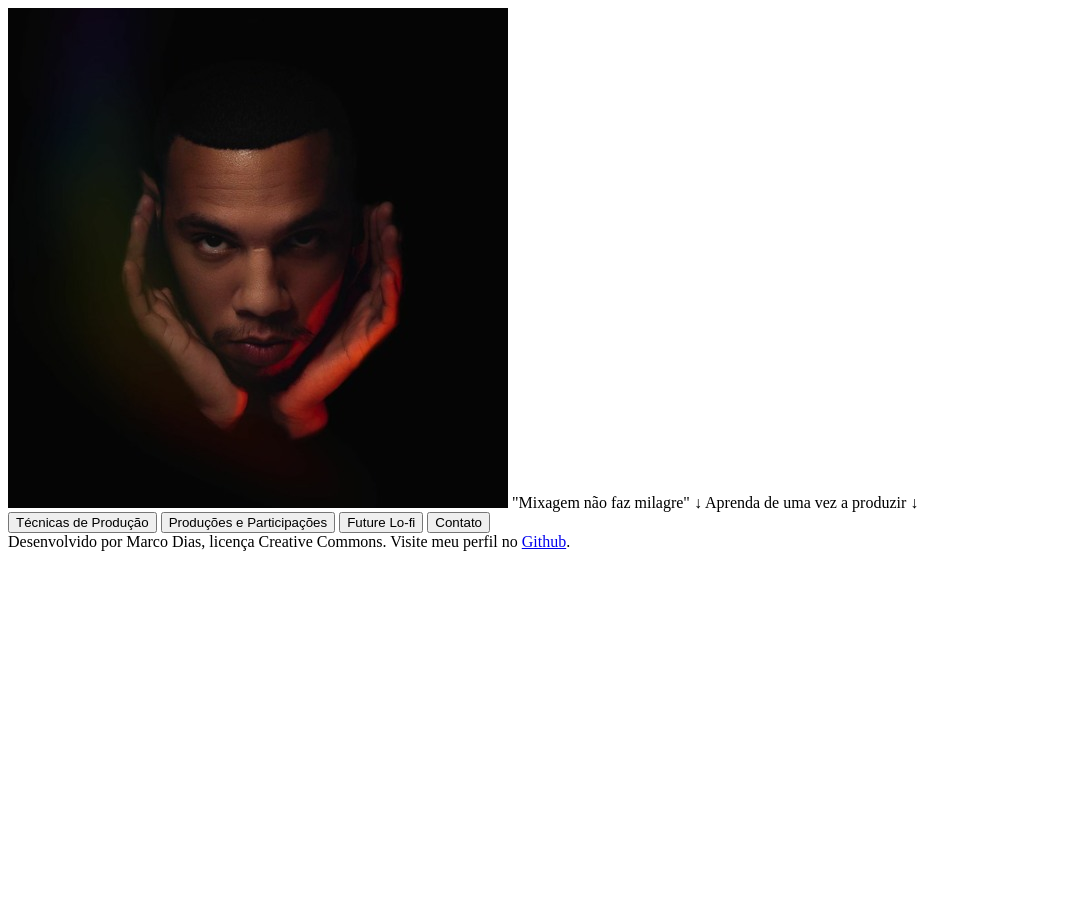
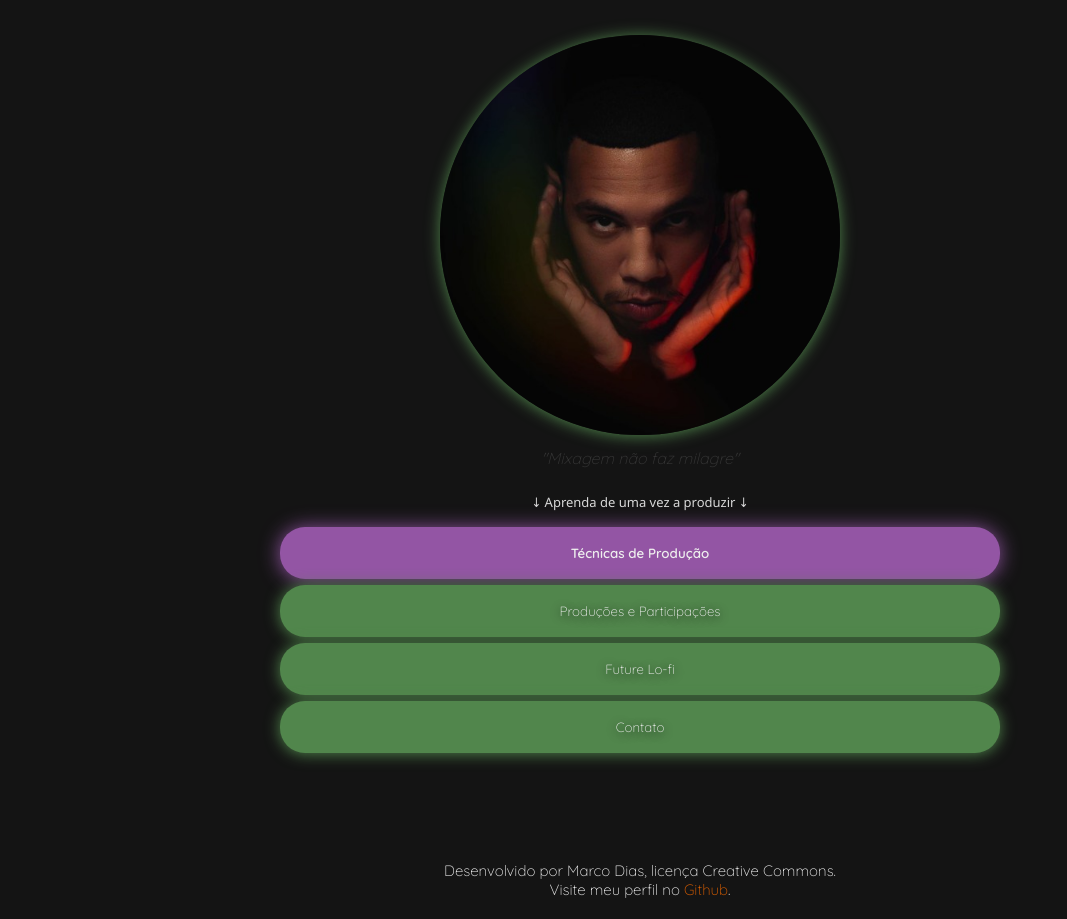
Before and after one commit to AsfroDev/AsfrotypeNews, a plain HTML site: page index.html in a window 1280 px wide. Shown: the whole page, without its empty margins (0-1067 px from the left). Before the commit the page ends 800 px from the top, so only its background shows below. Drawn offline with Linux system fonts and the light colour scheme; the site is published under a folder, as on GitHub Pages, so addresses that start at the root find nothing.

Commit message:
css path fix

```diff
--- a/index.html
+++ b/index.html
@@ -4,7 +4,7 @@
     <meta charset="UTF-8">
     <meta http-equiv="X-UA-Compatible" content="IE=edge">
     <meta name="viewport" content="width=device-width, initial-scale=1.0, user-scalable=”no”">
-    <link rel="stylesheet" href="/style.css">
+    <link rel="stylesheet" href="style.css">
 
     <title>Asfro Links</title>
 </head>
```
Also changed, not shown: curso.html (+1 -1 lines).
